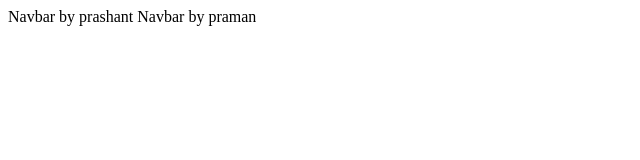
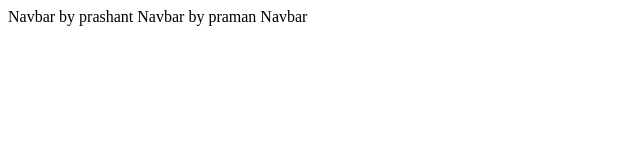
Before and after one commit to prashant07102002/Health_Heaven_Client, a React (Create React App) app: page / in a window 1280 px wide. Shown: the top 160 px of the page, without its empty margins (0-640 px from the left). Built offline with nearby package versions, Linux system fonts and the light colour scheme.

Commit message:
Update Navbar.jsx

```diff
--- a/src/components/Navbar.jsx
+++ b/src/components/Navbar.jsx
@@ -5,6 +5,7 @@ const Navbar = () => {
     <div>
       Navbar by prashant
       Navbar by praman
+      Navbar
     </div>
   )
 }
```
